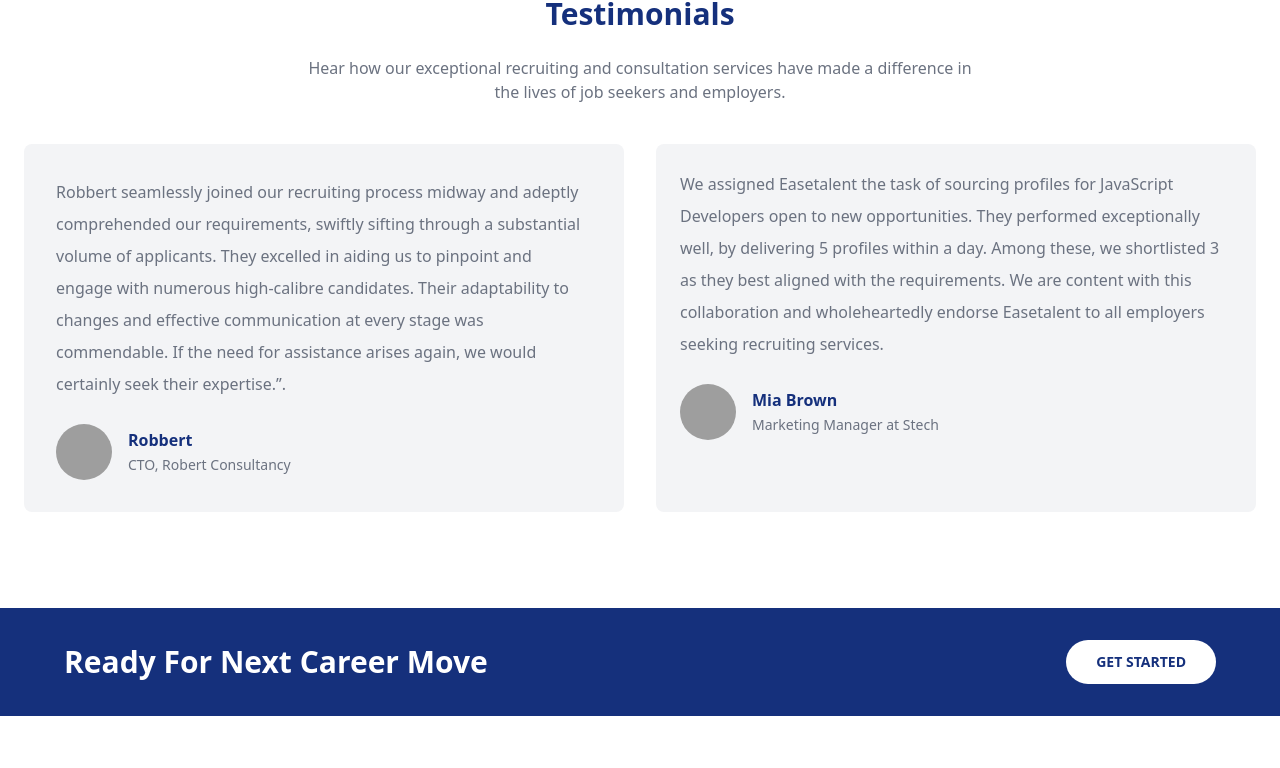
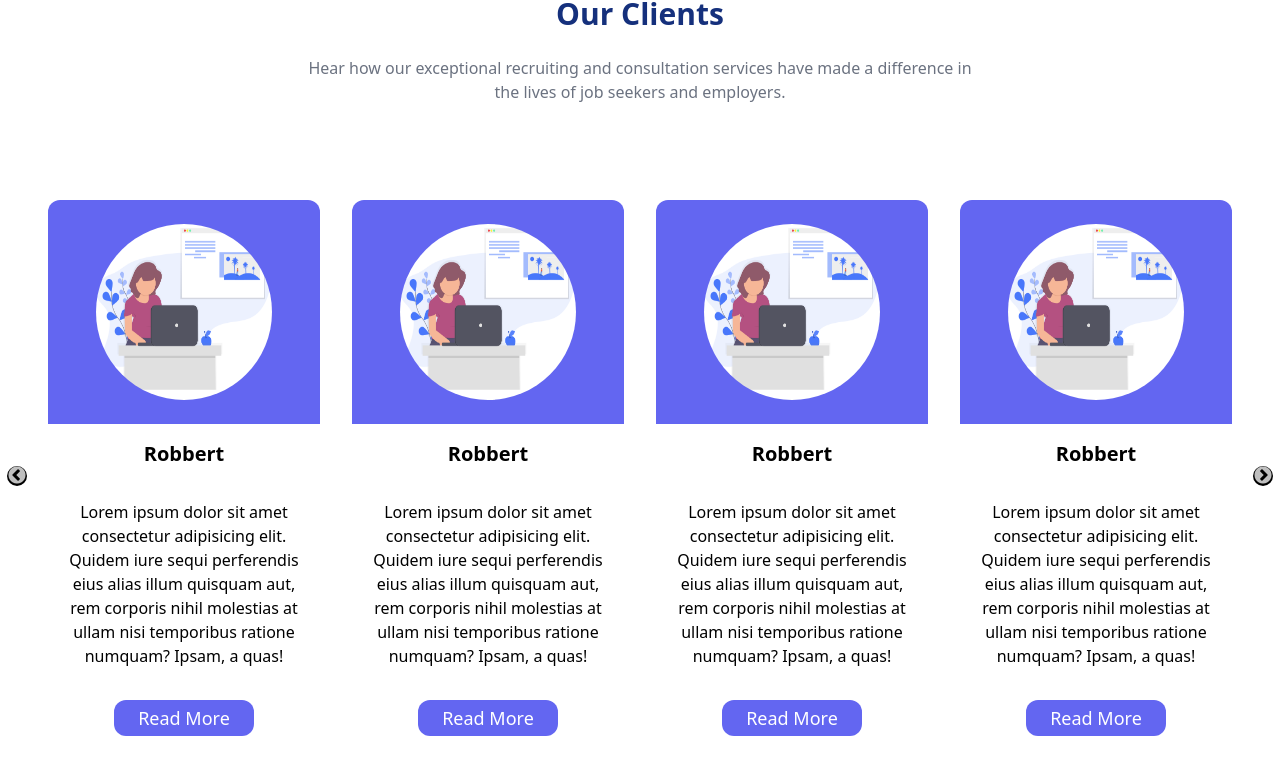
Before and after one commit to anees-tech/TecPartner, a React (Create React App) app: page / in a window 1280 px wide. Shown: the part 1255-2023 px from the top of the page. Built offline with nearby package versions, Linux system fonts and the light colour scheme; grey boxes are pictures that could not be loaded.

Commit message:
slider for testimonial

```diff
--- a/package.json
+++ b/package.json
@@ -14,6 +14,8 @@
     "react-dom": "^18.2.0",
     "react-router-dom": "^6.21.3",
     "react-scripts": "5.0.1",
+    "react-slick": "^0.30.2",
+    "slick-carousel": "^1.8.1",
     "tailwindcss": "^3.4.1",
     "web-vitals": "^2.1.0"
   },
--- /dev/null
+++ b/src/components/Slider.jsx
@@ -0,0 +1,145 @@
+import Slider from "react-slick";
+import "slick-carousel/slick/slick.css";
+import "slick-carousel/slick/slick-theme.css";
+
+const SliderForHomePage = () => {
+
+  function Arrows(props) {
+    const { className, style, onClick } = props;
+    return (
+      <div
+        className={className}
+        style={{ ...style, display: "block", background: "black", color: "white", borderRadius: "50%", }}
+        onClick={onClick}
+      />
+    );
+  }
+
+  const settings = {
+    focusOnSelect: true,
+    dots: true,
+    infinite: true,
+    speed: 500,
+    slidesToShow: 4,
+    slidesToScroll: 1,
+    autoplay: true,
+    autoplaySpeed: 2000,
+    cssEase: "linear",
+    accessibility: true,
+    nextArrow: <Arrows />,
+    prevArrow: <Arrows />,
+    pauseOnHover: true,
+    swipeToSlide: true,
+    afterChange: function (index) {
+      console.log(
+        `Slider Changed to: ${index + 1}, background: #222; color: #bada55`
+      );
+    },
+
+    responsive: [
+      {
+        breakpoint: 1024,
+        settings: {
+          slidesToShow: 3,
+          slidesToScroll: 3,
+          infinite: true,
+          dots: true,
+        },
+      },
+      {
+        breakpoint: 600,
+        settings: {
+          slidesToShow: 2,
+          slidesToScroll: 2,
+          initialSlide: 2,
+        },
+      },
+      {
+        breakpoint: 480,
+        settings: {
+          slidesToShow: 1,
+          slidesToScroll: 1,
+        },
+      },
+    ],
+  };
+
+  return (
+    <div className='w-4/4 m-auto px-2'>
+      <div className='mt-20'>
+        <Slider {...settings}>
+        {data.map((item, index) => {
+          return (
+            <div className='bg-white h-450px text-black rounded-xl p-4'>
+              <div className='h-56 rounded-t-xl bg-indigo-500 flex justify-center items-center'>
+                <img src={item.img} alt="image here" className='h-44 w-44 rounded-full'/>
+              </div>
+
+              <div className='flex flex-col justify-center items-center gap-8 p-4'>
+                <p className='text-xl font-semibold'>{item.name}</p>
+                <p className='text-center'>{item.review}</p>
+                <button className='bg-indigo-500 text-white text-lg px-6 py-1 rounded-xl'>Read More</button>
+              </div>
+            </div>
+          )
+        })}
+        </Slider>
+      </div>
+    </div>
+  )
+}
+
+const data = [
+  {
+    name: `Robbert`,
+    img: `./images/1.png`,
+    review:
+      "Lorem ipsum dolor sit amet consectetur adipisicing elit. Quidem iure sequi perferendis eius alias illum quisquam aut, rem corporis nihil molestias at ullam nisi temporibus ratione numquam? Ipsam, a quas!",
+  },
+  {
+    name: `Robbert`,
+    img: `./images/1.png`,
+    review:
+      "Lorem ipsum dolor sit amet consectetur adipisicing elit. Quidem iure sequi perferendis eius alias illum quisquam aut, rem corporis nihil molestias at ullam nisi temporibus ratione numquam? Ipsam, a quas!",
+  },
+  {
+    name: `Robbert`,
+    img: `./images/1.png`,
+    review:
+      "Lorem ipsum dolor sit amet consectetur adipisicing elit. Quidem iure sequi perferendis eius alias illum quisquam aut, rem corporis nihil molestias at ullam nisi temporibus ratione numquam? Ipsam, a quas!",
+  },
+  {
+    name: `Robbert`,
+    img: `./images/1.png`,
+    review:
+      "Lorem ipsum dolor sit amet consectetur adipisicing elit. Quidem iure sequi perferendis eius alias illum quisquam aut, rem corporis nihil molestias at ullam nisi temporibus ratione numquam? Ipsam, a quas!",
+  },
+  {
+    name: `Robbert`,
+    img: `./images/1.png`,
+    review:
+      "Lorem ipsum dolor sit amet consectetur adipisicing elit. Quidem iure sequi perferendis eius alias illum quisquam aut, rem corporis nihil molestias at ullam nisi temporibus ratione numquam? Ipsam, a quas!",
+  },
+  {
+    name: `Robbert`,
+    img: `./images/1.png`,
+    review:
+      "Lorem ipsum dolor sit amet consectetur adipisicing elit. Quidem iure sequi perferendis eius alias illum quisquam aut, rem corporis nihil molestias at ullam nisi temporibus ratione numquam? Ipsam, a quas!",
+  },
+  {
+    name: `Robbert`,
+    img: `./images/1.png`,
+    review:
+      "Lorem ipsum dolor sit amet consectetur adipisicing elit. Quidem iure sequi perferendis eius alias illum quisquam aut, rem corporis nihil molestias at ullam nisi temporibus ratione numquam? Ipsam, a quas!",
+  },
+  {
+    name: `Robbert`,
+    img: `./images/1.png`,
+    review:
+      "Lorem ipsum dolor sit amet consectetur adipisicing elit. Quidem iure sequi perferendis eius alias illum quisquam aut, rem corporis nihil molestias at ullam nisi temporibus ratione numquam? Ipsam, a quas!",
+  },
+];
+
+
+
+export default SliderForHomePage;
--- a/src/components/Testimonial.jsx
+++ b/src/components/Testimonial.jsx
@@ -1,11 +1,12 @@
 import React from 'react';
+import SliderForHomePage from "./Slider";
 
 const Testimonial = () => {
   return (
     <section className="bg-white ">
       <div className="container px-6 py-24 mx-auto">
         <h1 className="text-2xl font-semibold text-center capitalize lg:text-3xl text-[#15307c] ">
-          Testimonials
+          Our Clients
         </h1>
 
         <p className="max-w-2xl mx-auto mt-6 text-center text-gray-500">
@@ -13,61 +14,7 @@ const Testimonial = () => {
           made a difference in the lives of job seekers and employers.
         </p>
 
-        <div className="grid grid-cols-1 gap-8 mx-auto mt-8 lg:grid-cols-2 xl:mt-10 max-w-7xl">
-          <div className="p-6 bg-gray-100 rounded-lg md:p-8">
-            <p className="leading-loose text-gray-500">
-              Robbert seamlessly joined our recruiting process midway and
-              adeptly comprehended our requirements, swiftly sifting through a
-              substantial volume of applicants. They excelled in aiding us to
-              pinpoint and engage with numerous high-calibre candidates. Their
-              adaptability to changes and effective communication at every stage
-              was commendable. If the need for assistance arises again, we would
-              certainly seek their expertise.”.
-            </p>
-
-            <div className="flex items-center mt-6">
-              <img
-                className="object-cover rounded-full w-14 h-14"
-                src="https://images.unsplash.com/photo-1570295999919-56ceb5ecca61?ixlib=rb-1.2.1&ixid=MnwxMjA3fDB8MHxwaG90by1wYWdlfHx8fGVufDB8fHx8&auto=format&fit=crop&w=880&q=80"
-                alt=""
-              />
-
-              <div className="mx-4">
-                <h1 className="font-semibold text-[#15307c]">Robbert</h1>
-                <span className="text-sm text-gray-500 ">
-                  CTO, Robert Consultancy
-                </span>
-              </div>
-            </div>
-          </div>
-
-          <div className="p-6 bg-gray-100 rounded-lg">
-            <p className="leading-loose text-gray-500 ">
-              We assigned Easetalent the task of sourcing profiles for
-              JavaScript Developers open to new opportunities. They performed
-              exceptionally well, by delivering 5 profiles within a day. Among
-              these, we shortlisted 3 as they best aligned with the
-              requirements. We are content with this collaboration and
-              wholeheartedly endorse Easetalent to all employers seeking
-              recruiting services.
-            </p>
-
-            <div className="flex items-center mt-6">
-              <img
-                className="object-cover rounded-full w-14 h-14"
-                src="https://images.unsplash.com/photo-1499470932971-a90681ce8530?ixlib=rb-1.2.1&ixid=MnwxMjA3fDB8MHxwaG90by1wYWdlfHx8fGVufDB8fHx8&auto=format&fit=crop&w=1470&q=80"
-                alt=""
-              />
-
-              <div className="mx-4">
-                <h1 className="font-semibold text-[#15307c]">Mia Brown</h1>
-                <span className="text-sm text-gray-500 ">
-                  Marketing Manager at Stech
-                </span>
-              </div>
-            </div>
-          </div>
-        </div>
+        <SliderForHomePage />
       </div>
     </section>
   );
```
Also changed, not shown: 1 other file (tests, documents, lock files or other folders).
